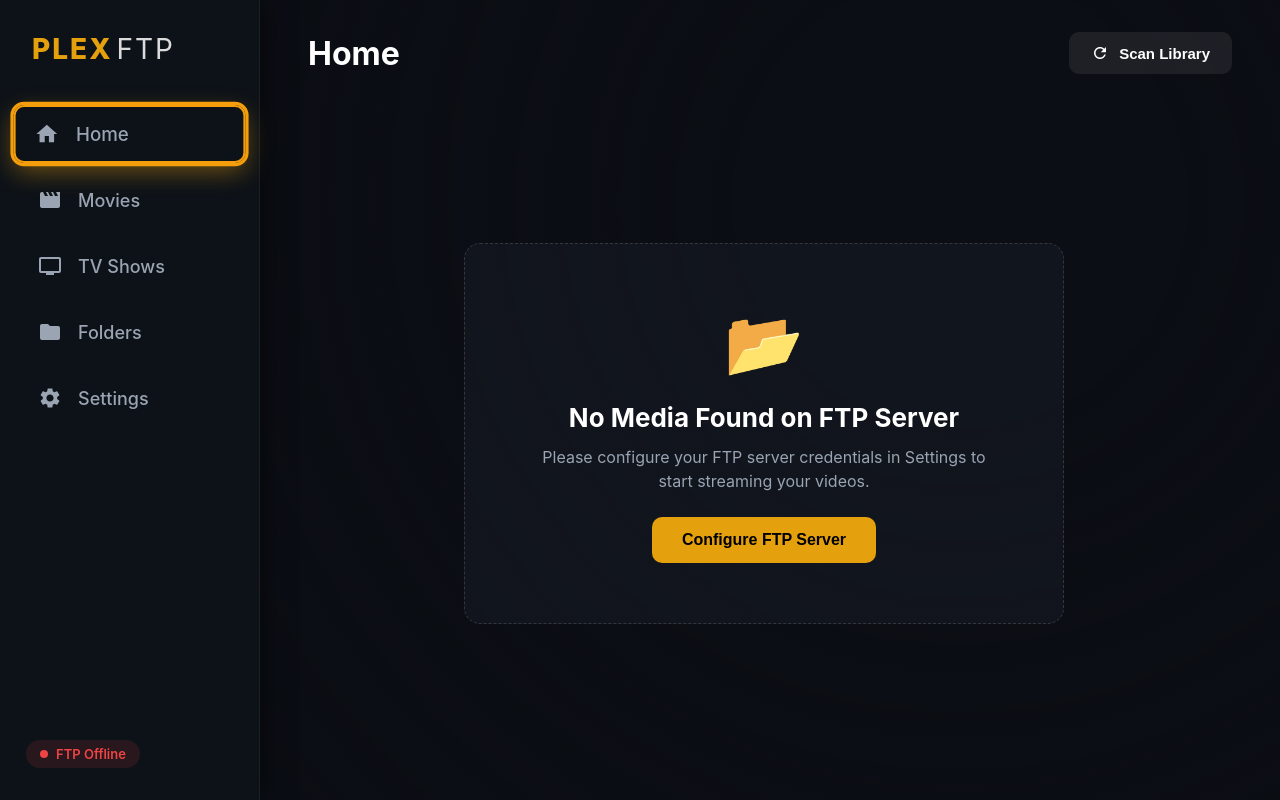
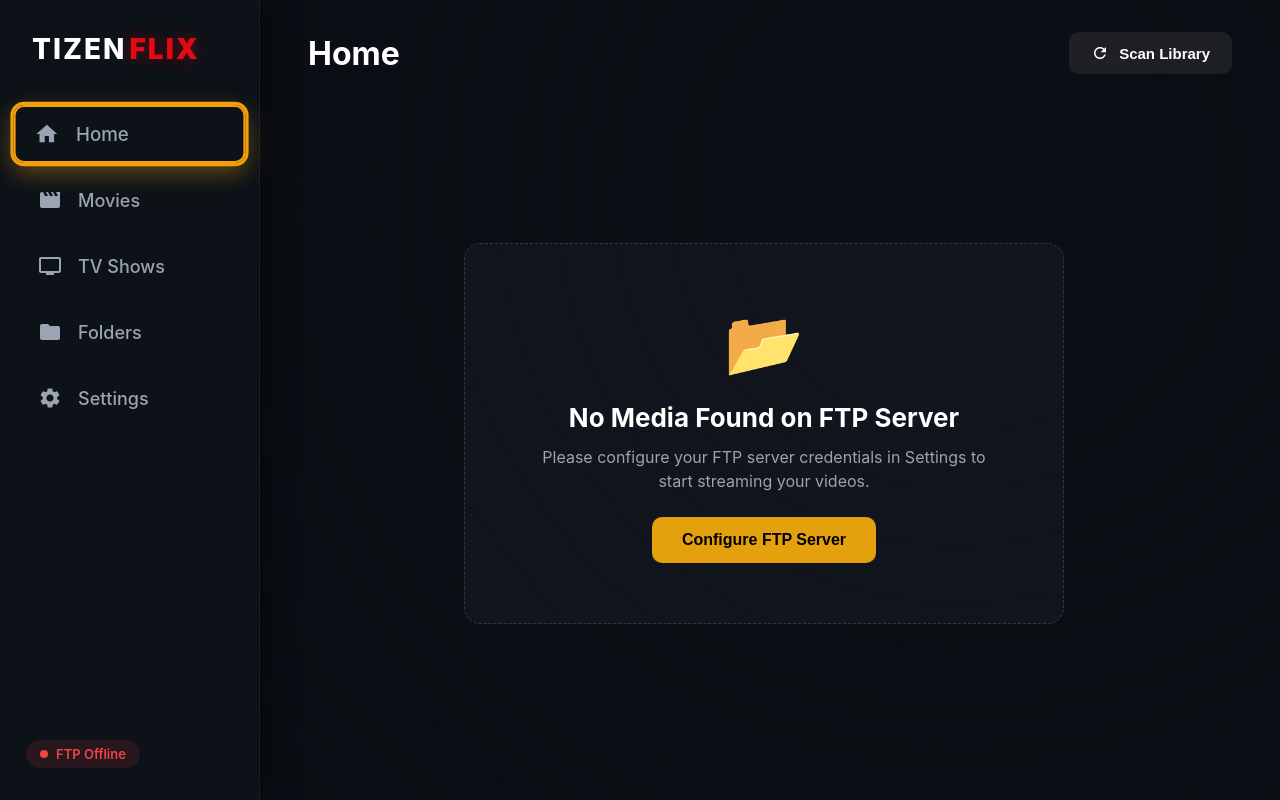
Before and after one commit to Owais5514/tizenbrew-plex-ftp, a website: page public/index.html in a window 1280 px wide. Drawn offline with Linux system fonts and the light colour scheme; no server answers.

Commit message:
Rebrand to TizenFlix: update app name, branding, repo URLs, and documentation

```diff
--- a/public/css/style.css
+++ b/public/css/style.css
@@ -87,6 +87,20 @@ body.tv-body {
   letter-spacing: 2px;
   margin-bottom: 40px;
   padding-left: 14px;
+}
+
+.brand-tizen {
+  color: #ffffff;
+  font-weight: 800;
+  letter-spacing: 2px;
+}
+
+.brand-flix {
+  color: #e50914;
+  font-weight: 900;
+  letter-spacing: 2px;
+  margin-left: 3px;
+  text-shadow: 0 0 16px rgba(229, 9, 20, 0.4);
 }
 
 .brand-plex {
--- a/public/index.html
+++ b/public/index.html
@@ -3,7 +3,7 @@
 <head>
   <meta charset="utf-8">
   <meta name="viewport" content="width=device-width, initial-scale=1.0, maximum-scale=1.0, user-scalable=no">
-  <title>Plex FTP Player</title>
+  <title>TizenFlix</title>
   <link rel="stylesheet" href="css/style.css">
   <link rel="stylesheet" href="css/player.css">
   <link rel="stylesheet" href="css/modal.css">
@@ -15,10 +15,10 @@
 
   <!-- Main TV Interface Layout -->
   <div id="main-container" class="main-container">
-    <!-- Plex-style Sidebar -->
+    <!-- TizenFlix Sidebar -->
     <nav id="sidebar" class="sidebar">
       <div class="brand-header">
-        <span class="brand-plex">PLEX</span><span class="brand-ftp">FTP</span>
+        <span class="brand-tizen">TIZEN</span><span class="brand-flix">FLIX</span>
       </div>
 
       <div class="nav-group" role="navigation">
--- a/public/js/settings.js
+++ b/public/js/settings.js
@@ -46,7 +46,7 @@ class SettingsController {
       }
     } catch (_) {
       // Fallback from localStorage
-      const local = localStorage.getItem('plexftp_settings');
+      const local = localStorage.getItem('tizenflix_settings') || localStorage.getItem('plexftp_settings');
       if (local) {
         this.populateForm(JSON.parse(local));
       }
@@ -106,6 +106,7 @@ class SettingsController {
 
   async saveSettings() {
     const config = this.getFormData();
+    localStorage.setItem('tizenflix_settings', JSON.stringify(config));
     localStorage.setItem('plexftp_settings', JSON.stringify(config));
 
     try {
--- a/service.js
+++ b/service.js
@@ -190,7 +190,7 @@ const server = http.createServer(async (req, res) => {
     if (pathname === '/api/status' && req.method === 'GET') {
       return sendJson(200, {
         status: 'online',
-        server: 'PlexFTP Backend',
+        server: 'TizenFlix Backend',
         version: '1.0.0',
         configured: Boolean(appSettings.host && appSettings.host !== '127.0.0.1')
       });
@@ -558,7 +558,7 @@ function formatLibraryResponse(items) {
 
 server.listen(PORT, '0.0.0.0', () => {
   console.log(`===============================================`);
-  console.log(`🎬 Plex FTP Player Backend running on port ${PORT}`);
+  console.log(`🎬 TizenFlix Backend running on port ${PORT}`);
   console.log(`📺 TV Access: http://127.0.0.1:${PORT}`);
   console.log(`===============================================`);
 });
```
Also changed, not shown: package.json (+4 -4 lines), README.md.
